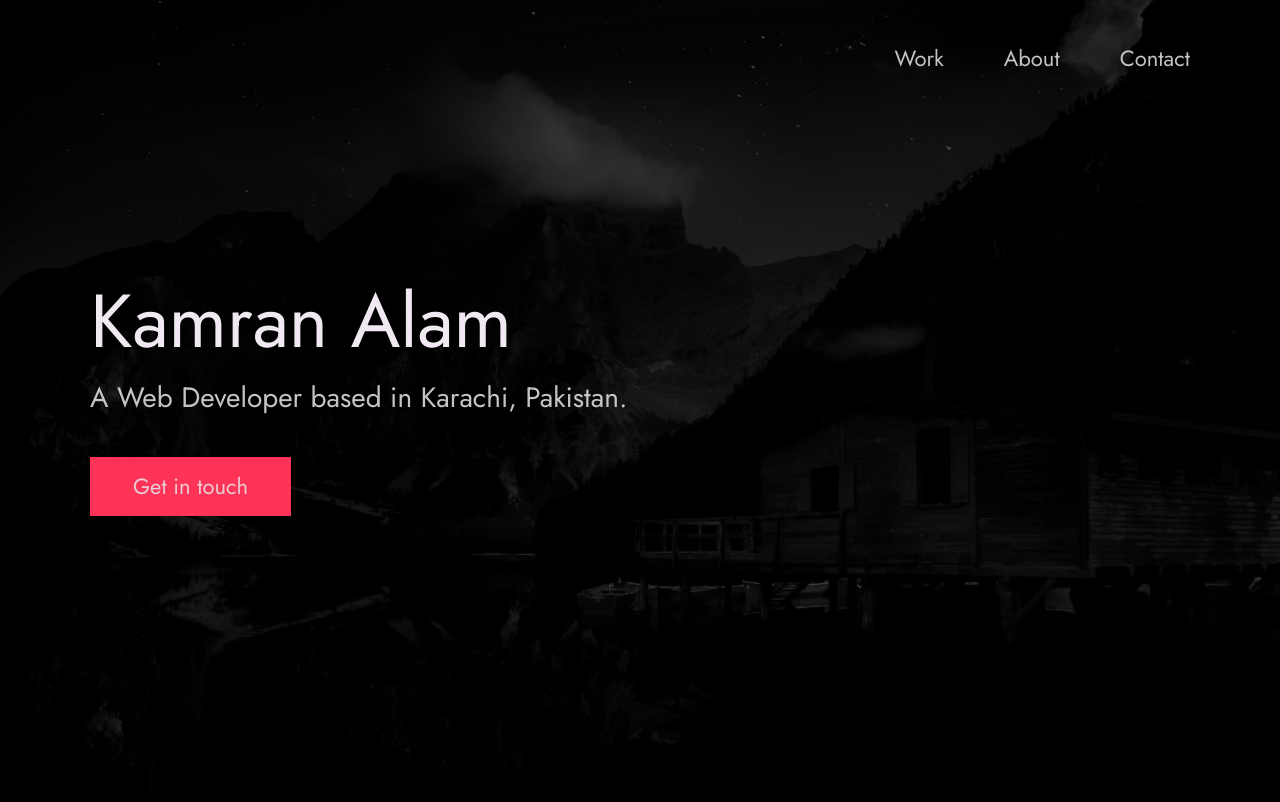
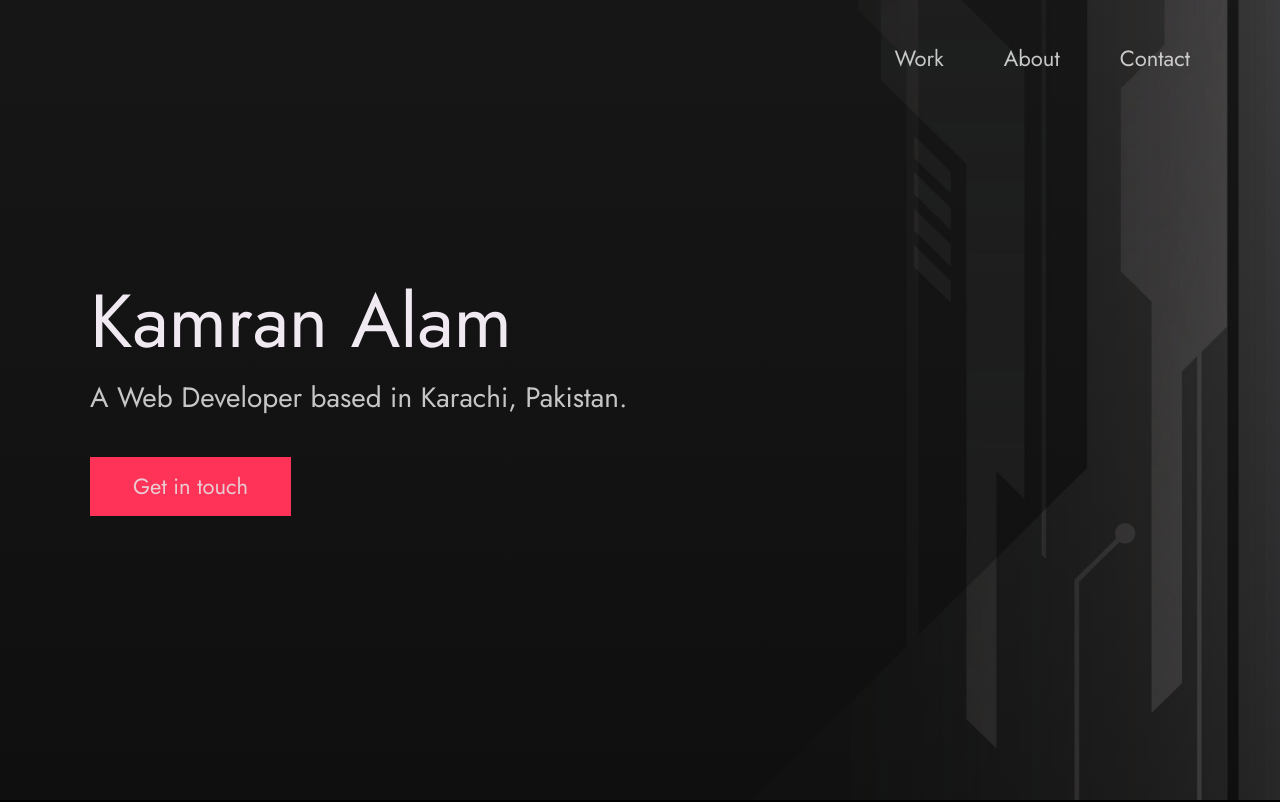
Before and after one commit to kamizox/New-portfolio, a plain HTML site: page index.html in a window 1280 px wide. Shown: the top 802 px of the page. Drawn offline with Linux system fonts and the light colour scheme.

Commit message:
Completed

```diff
--- a/index.css
+++ b/index.css
@@ -405,7 +405,7 @@ body:not(.user-is-tabbing) a:focus {
 
 .header {
     background: linear-gradient(rgba(0,0,0, .1), rgba(0,0,0, .4)),
-        url('./images/header.jpg');
+        url('./images/bgrnd.png');
     height: 100vh;
     background-size: cover;
     background-position: center;
```
Also changed, not shown: images/backgrond.jpg (added), images/bgrnd.png (added).
